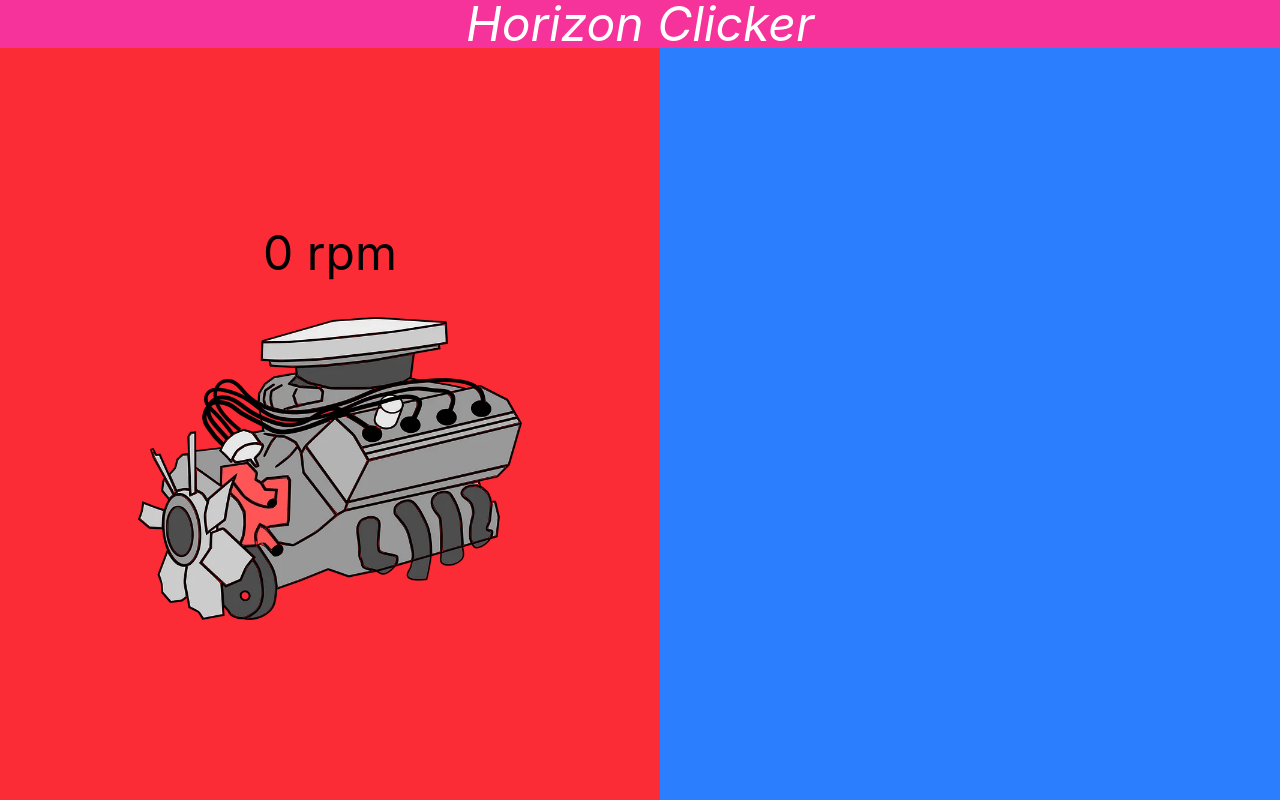
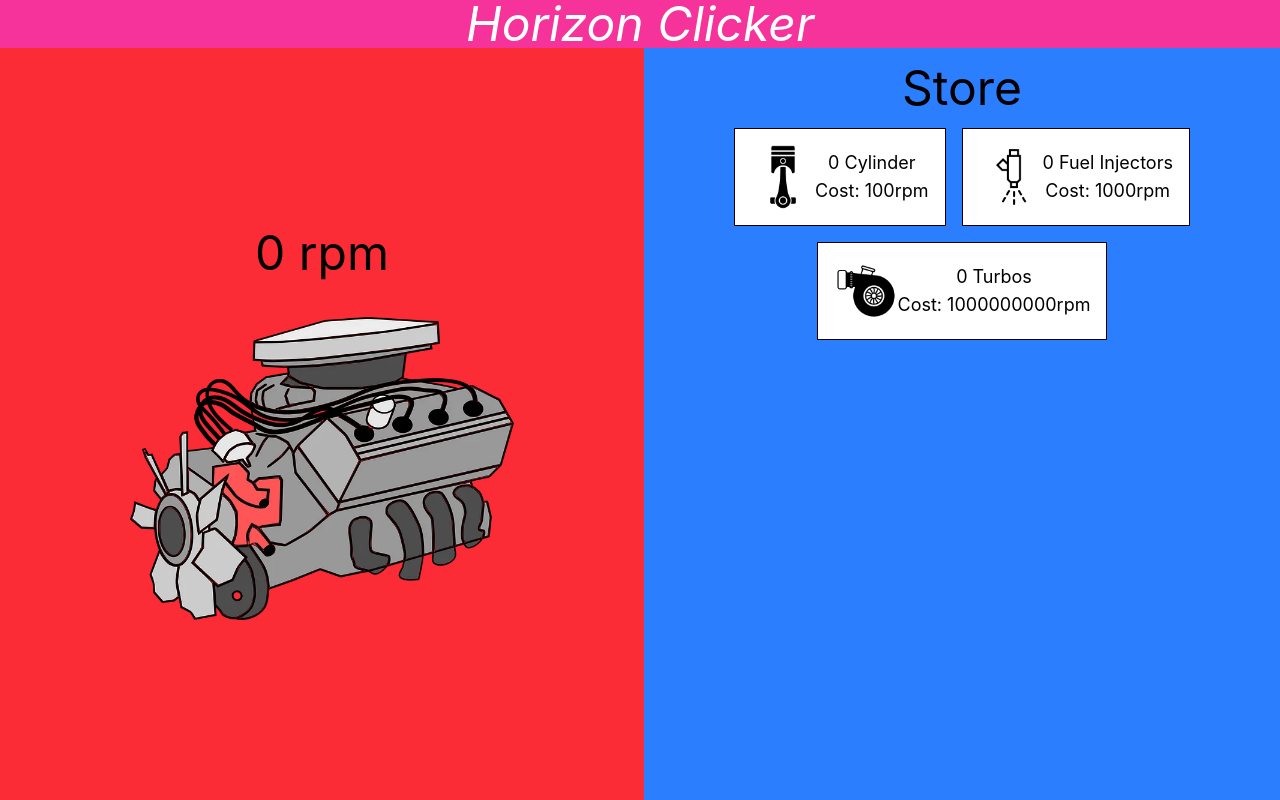
Before and after one commit to justinforlenza/horizon-clicker, a website built with Vite: page index.html in a window 1280 px wide. Built offline with nearby package versions, Linux system fonts and the light colour scheme.

Commit message:
added buttons

```diff
--- a/index.html
+++ b/index.html
@@ -26,8 +26,34 @@
 
     </div>
 
-    <div class="flex-1 bg-blue-500">
-      <!-- store area -->
+    <div class="flex-1 flex flex-col bg-blue-500 p-4 gap-4">
+      <h1 class="text-5xl text-center">Store</h1>
+
+      <section class="flex flex-wrap justify-center gap-4">
+        <button class="flex bg-white items-center text-lg p-4 border border-black active:bg-gray-300">
+          <img class="h-16" src="/src/assets/cylinder.png" />
+          <div>
+            <p>0 Cylinder</p>
+            <p>Cost: 100rpm</p>
+          </div>
+        </button>
+
+        <button class="flex bg-white items-center text-lg p-4 border border-black active:bg-gray-300">
+          <img class="h-16" src="/src/assets/injector.png" />
+            <div>
+            <p>0 Fuel Injectors</p>
+            <p>Cost: 1000rpm</p>
+          </div>
+        </button>
+
+        <button class="flex bg-white items-center text-lg p-4 border border-black active:bg-gray-300">
+          <img class="h-16" src="/src/assets/turbo.png" />
+                      <div>
+            <p>0 Turbos</p>
+            <p>Cost: 1000000000rpm</p>
+          </div>
+        </button>
+      </section>
 
     </div>
   </main>
--- a/src/main.js
+++ b/src/main.js
@@ -6,6 +6,5 @@ let scoreDisplay = document.getElementById("scoreDisplay")
 
 clicker.addEventListener("click", function () {
   score++
-
   scoreDisplay.innerText = score + ' rpm'
 })
```
Also changed, not shown: src/assets/cylinder.png (added), src/assets/injector.png (added), src/assets/turbo.png (added).
